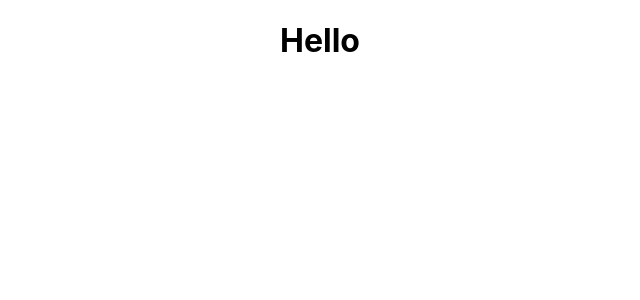
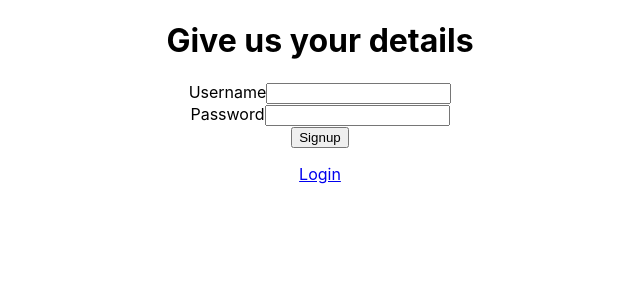
Before and after one commit to ojokne/anka, a React (Create React App) app: page /signup in a window 1280 px wide. Shown: the top 300 px of the page, without its empty margins (320-960 px from the left). Built offline with nearby package versions, Linux system fonts and the light colour scheme.

Commit message:
Add routing using react-router-dom

```diff
--- a/package.json
+++ b/package.json
@@ -9,6 +9,7 @@
     "@testing-library/user-event": "^13.5.0",
     "react": "^18.2.0",
     "react-dom": "^18.2.0",
+    "react-router-dom": "^6.6.1",
     "react-scripts": "5.0.1",
     "web-vitals": "^2.1.4"
   },
--- a/src/App.js
+++ b/src/App.js
@@ -1,11 +1,18 @@
+import { Route, Routes } from "react-router-dom";
 import "./App.css";
+import Dashboard from "./components/Dashboard";
 import Login from "./components/Login";
 import Signup from "./components/Signup";
 
 function App() {
   return (
     <div className="App">
-      <h1>Hello</h1>
+      <Routes>
+        {/* <Route path="/" exact element={ } /> */}
+        <Route path="dashboard" element={<Dashboard />} />
+        <Route path="/login" element={<Login />} />
+        <Route path="/signup" element={<Signup />} />
+      </Routes>
     </div>
   );
 }
--- a/src/components/Login.jsx
+++ b/src/components/Login.jsx
@@ -1,3 +1,4 @@
+import { Link, useNavigate } from "react-router-dom";
 import { ACTIONS } from "../context/actions";
 import { useAuth } from "../context/context";
 
@@ -7,6 +8,7 @@ function Login() {
   const { dispatch } = useAuth();
   const usernameRef = useRef();
   const passwordRef = useRef();
+  const navigate = useNavigate();
   async function handleSubmit(e) {
     e.preventDefault();
     try {
@@ -26,6 +28,7 @@ function Login() {
           type: ACTIONS.LOGIN,
           isAuthenticated: true,
         });
+        navigate("/dashboard");
       }
     } catch (e) {
       console.log(e);
@@ -47,6 +50,9 @@ function Login() {
         <div>
           <button onClick={(e) => handleSubmit(e)}>Login</button>
         </div>
+        <p>
+          <Link to="/signup">Signup</Link>
+        </p>
       </form>
     </div>
   );
--- a/src/components/Signup.jsx
+++ b/src/components/Signup.jsx
@@ -1,4 +1,5 @@
 import { useRef } from "react";
+import { Link } from "react-router-dom";
 
 function Signup() {
   const usernameRef = useRef();
@@ -38,9 +39,11 @@ function Signup() {
         <div>
           <button onClick={(e) => handleSubmit(e)}>Signup</button>
         </div>
+        <p>
+          <Link to="/login">Login</Link>
+        </p>
       </form>
     </div>
   );
 }
-
 export default Signup;
--- a/src/index.js
+++ b/src/index.js
@@ -3,12 +3,15 @@ import ReactDOM from "react-dom/client";
 import "./index.css";
 import App from "./App";
 import UserProvider from "./context/context";
+import { BrowserRouter } from "react-router-dom";
 
 const root = ReactDOM.createRoot(document.getElementById("root"));
 root.render(
   <React.StrictMode>
-    <UserProvider>
-      <App />
-    </UserProvider>
+    <BrowserRouter>
+      <UserProvider>
+        <App />
+      </UserProvider>
+    </BrowserRouter>
   </React.StrictMode>
 );
```
Also changed, not shown: 1 other file (tests, documents, lock files or other folders).
